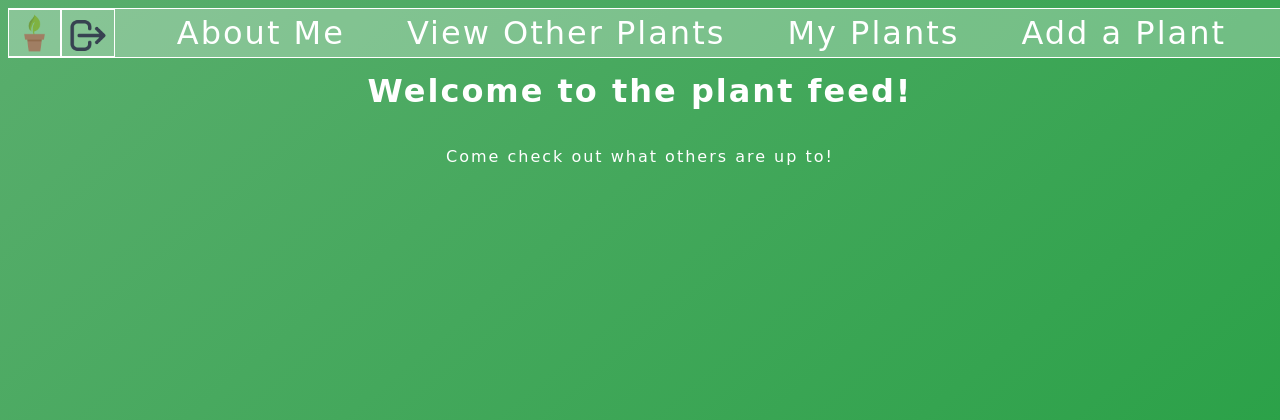
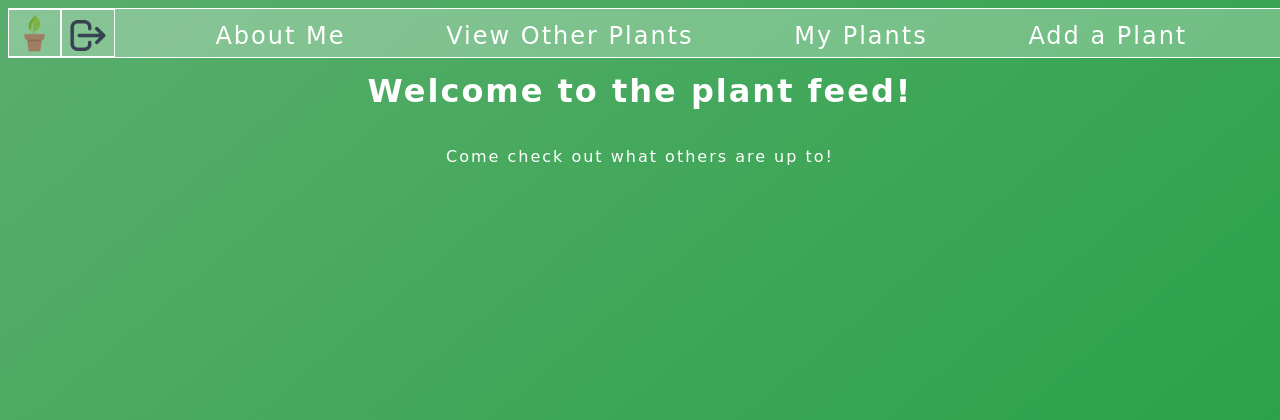
Before and after one commit to PeterOlsen1/PlantProcessor, a Flask app: page /templates/plantFeed in a window 1280 px wide. Shown: the top 420 px of the page. Run offline with Flask 3, Linux system fonts and the light colour scheme; data that the repository does not hold is empty; some libraries are stand-ins or nearby versions; some web fonts are replaced.

Commit message:
Changes to styling

```diff
--- a/webapp/static/css/aboutMe.css
+++ b/webapp/static/css/aboutMe.css
@@ -9,7 +9,7 @@
     padding-top: 100px;
 }
 
-#about-me-image-title {
+.about-me-image-title {
     display: flex;
     justify-content: space-evenly;
     padding-bottom: 20px;
--- a/webapp/static/css/main.css
+++ b/webapp/static/css/main.css
@@ -13,8 +13,10 @@ nav {
     border-top: 1px solid white;
     border-bottom: 1px solid white;
     background-color: rgba(255, 255, 255, 0.288);
-    font-size: 4vmin;
+    font-size: 3vmin;
     height: 6vmin;
+    min-height: auto;
+    max-height: 10vmin;
     position: fixed;
     width: 100%;
     z-index: 2;
@@ -25,10 +27,13 @@ nav {
 }
 
 #navigation-links {
+    margin-top: auto;
+    margin-bottom: auto;
     display: flex;
     justify-content: space-evenly;
     width: 100%;
 }
+
 #navigation-image {
     border: 1px solid white;
     padding-left: 5px;
@@ -46,6 +51,7 @@ nav {
 
 #navigation-links a:hover {
     background-color: rgba(255, 255, 255, 0.3);
+    display: block;
 }
 
 a {
--- a/webapp/static/css/plantPage.css
+++ b/webapp/static/css/plantPage.css
@@ -65,3 +65,7 @@ button:hover {
     cursor: pointer;
     background-color: rgba(255, 255, 255, 0.40);
 }
+
+#watering {
+    text-wrap: nowrap;
+}
```
